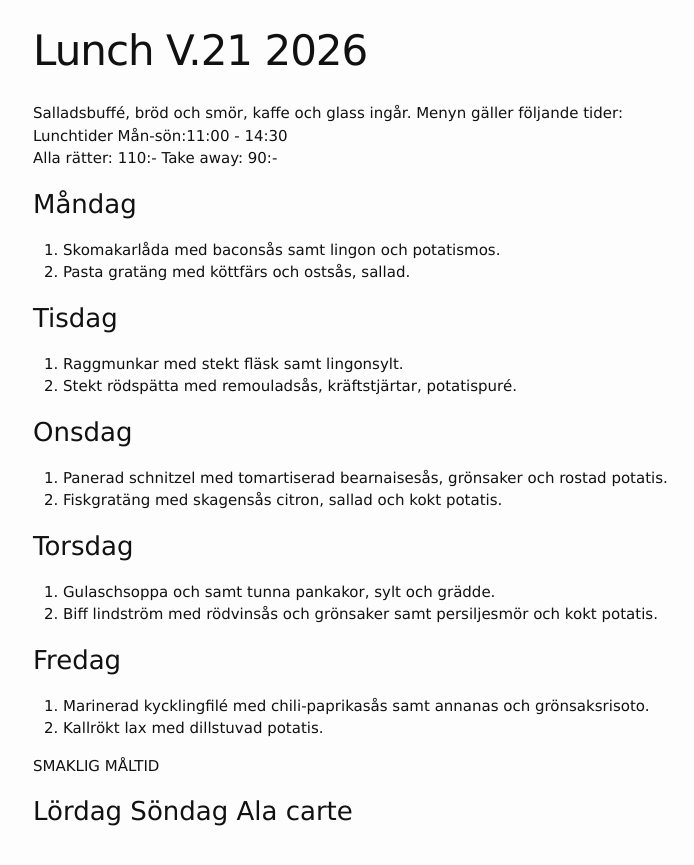
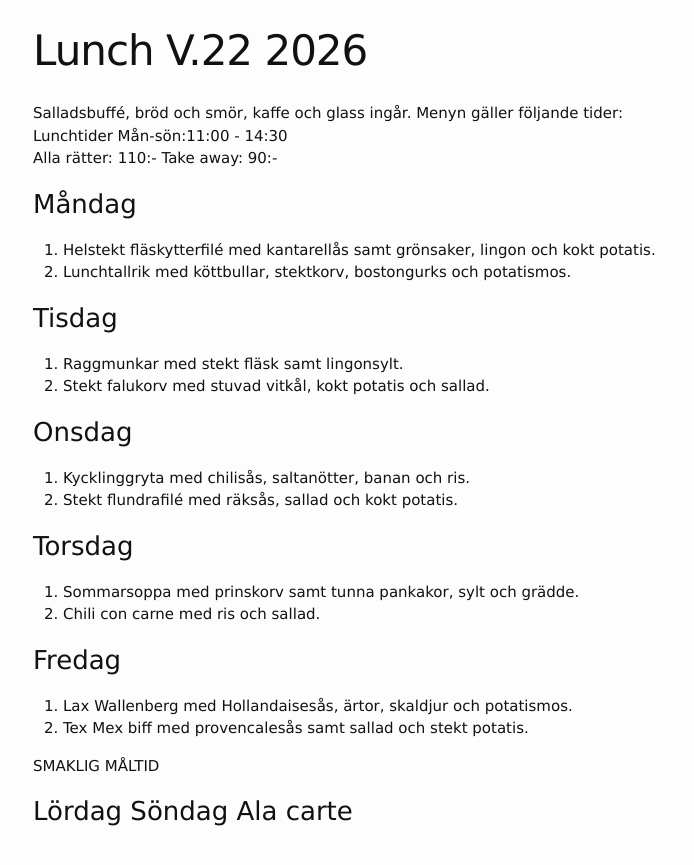
Before and after one commit to FarInn62/farinn62.github.io, a Jekyll site: the page built from lunch.md, in a window 1280 px wide. Shown: the top 865 px of the page, without its empty margins (237-931 px from the left). Built offline with Jekyll 4.4.1, drawn with Linux system fonts in a browser that asks for light colours.

Commit message:
Update lunch.md

```diff
--- a/lunch.md
+++ b/lunch.md
@@ -1,6 +1,6 @@
 ---
 layout: foodmenu
-title: Lunch V.21 2026
+title: Lunch V.22 2026
 permalink: /lunch/
 published: true
 ---
@@ -11,28 +11,28 @@ Alla rätter: 110:- Take away: 90:-
 
 ### Måndag
 
-1. Skomakarlåda med baconsås samt lingon och potatismos.
-2. Pasta gratäng med köttfärs och ostsås, sallad.
+1. Helstekt fläskytterfilé med kantarellås samt grönsaker, lingon och kokt potatis.
+2. Lunchtallrik med köttbullar, stektkorv, bostongurks och potatismos.
 
 ### Tisdag
 
 1. Raggmunkar med stekt fläsk samt lingonsylt.
-2. Stekt rödspätta med remouladsås, kräftstjärtar, potatispuré.
+2. Stekt falukorv med stuvad vitkål, kokt potatis och sallad.
 
 ### Onsdag
 
-1. Panerad schnitzel med tomartiserad bearnaisesås, grönsaker och rostad potatis.
-2. Fiskgratäng med skagensås citron, sallad och kokt potatis.
+1. Kycklinggryta med chilisås, saltanötter, banan och ris.
+2. Stekt flundrafilé med räksås, sallad och kokt potatis.
 
 ### Torsdag
 
-1.  Gulaschsoppa och samt tunna pankakor, sylt och grädde.
-2.  Biff lindström med rödvinsås och grönsaker samt persiljesmör och kokt potatis.
+1.  Sommarsoppa med prinskorv samt tunna pankakor, sylt och grädde.
+2.  Chili con carne med ris och sallad.
 
 ### Fredag
 
-1. Marinerad kycklingfilé med chili-paprikasås samt annanas och grönsaksrisoto.
-2. Kallrökt lax med dillstuvad potatis.
+1. Lax Wallenberg med Hollandaisesås, ärtor, skaldjur och potatismos.
+2. Tex Mex biff med provencalesås samt sallad och stekt potatis.
 
 SMAKLIG MÅLTID
 
```
